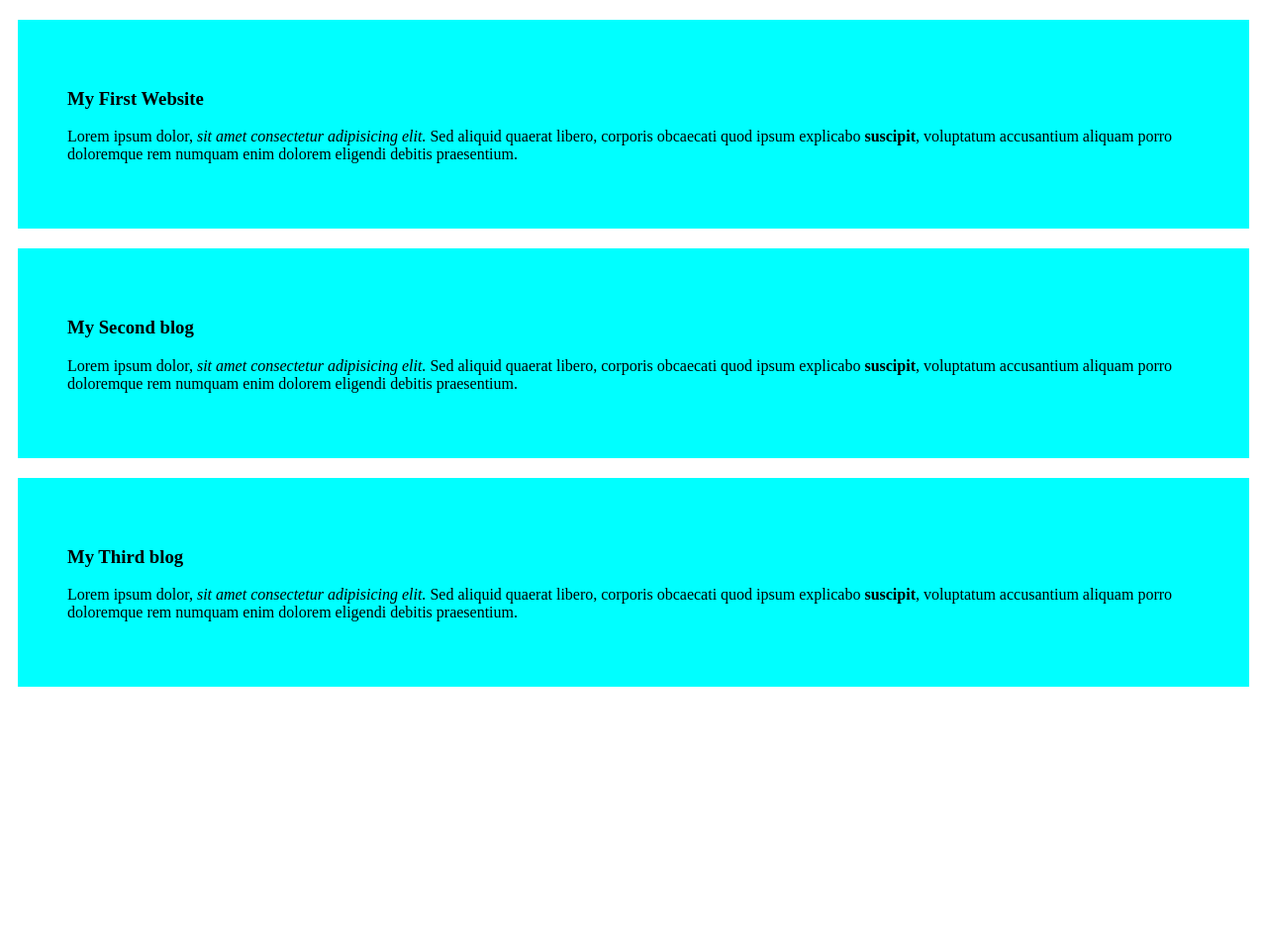
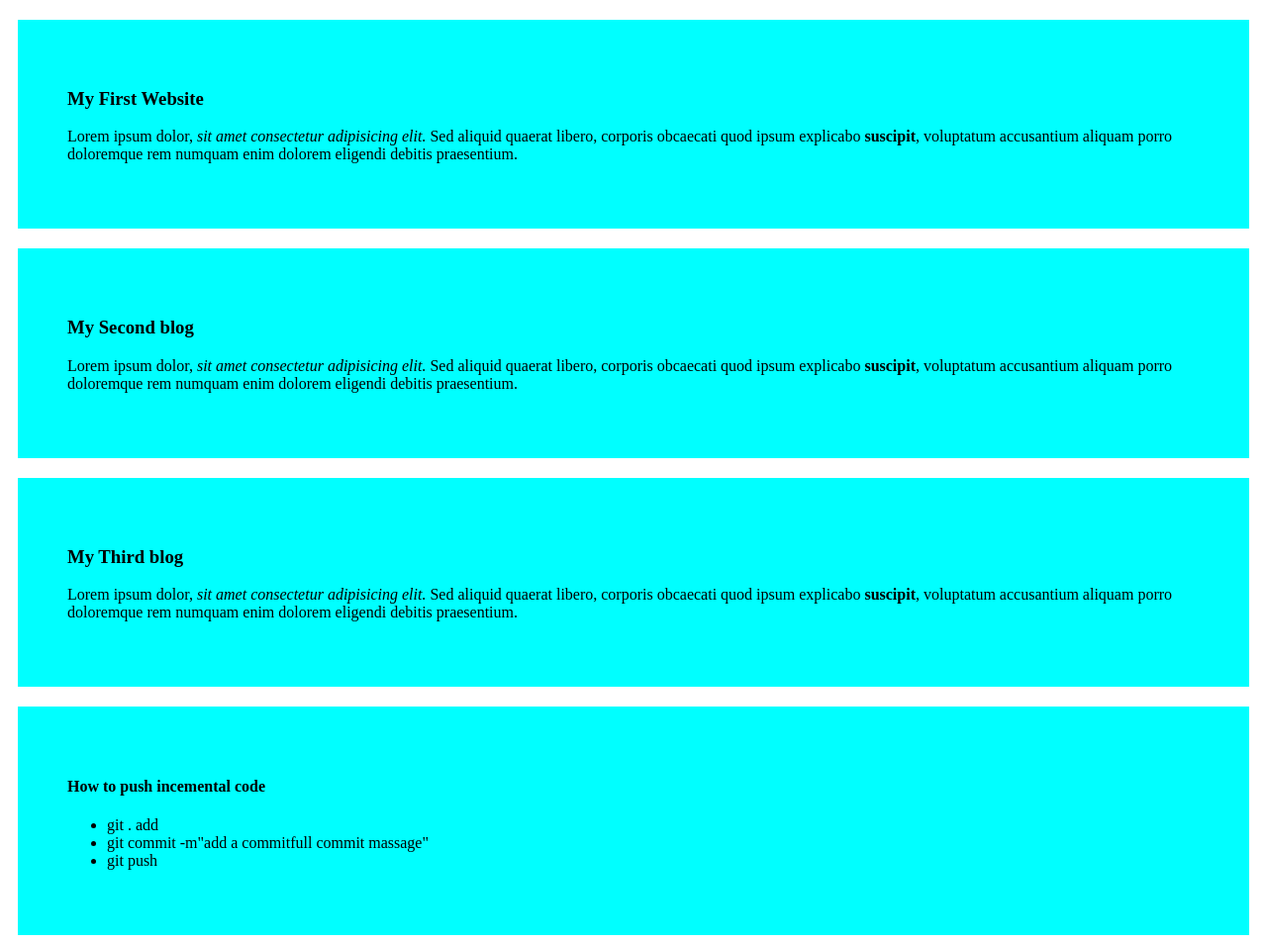
Before and after one commit to joykumar102/my-simple-website, a plain HTML site: page index.html in a window 1280 px wide. Shown: the whole page at 99% size. Before the commit the page ends 800 px from the top, so only its background shows below. Drawn offline with Linux system fonts and the light colour scheme.

Commit message:
added a list to push code

```diff
--- a/index.html
+++ b/index.html
@@ -19,5 +19,13 @@
         <h3>My Third blog</h3>
         <p>Lorem ipsum dolor, <i>sit amet consectetur adipisicing elit.</i> Sed aliquid quaerat libero, corporis obcaecati quod ipsum explicabo <b>suscipit</b>, voluptatum accusantium aliquam porro doloremque rem numquam enim dolorem eligendi debitis praesentium.</p>
     </div>
+    <div>
+        <h4>How to push incemental code</h4>
+        <ul>
+            <li>git . add</l>
+            <li>git commit -m"add a commitfull commit massage"</li>
+            <li>git push</li>
+        </ul>
+    </div>
 </body>
 </html>
```
